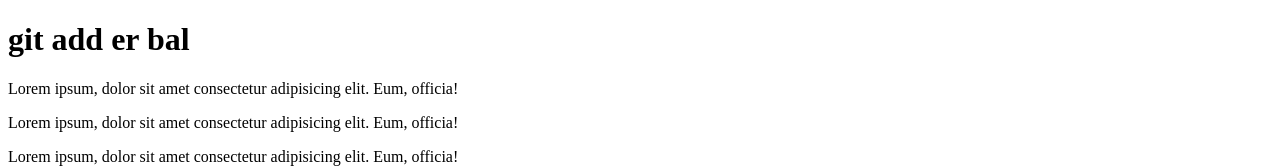
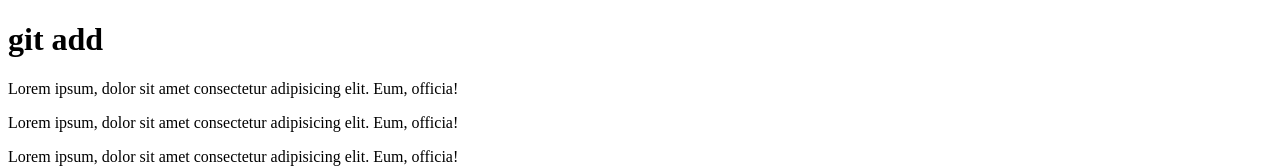
Before and after one commit to ptan01/module-01, a plain HTML site: page new name.html in a window 1280 px wide. Shown: the top 168 px of the page. Drawn offline with Linux system fonts and the light colour scheme.

Commit message:
new name

```diff
--- a/new name.html
+++ b/new name.html
@@ -7,7 +7,7 @@
     <title>Document</title>
 </head>
 <body>
-    <h1> git add er bal</h1>
+    <h1> git add </h1>
     <div>
         <p>Lorem ipsum, dolor sit amet consectetur adipisicing elit. Eum, officia!</p>
         <p>Lorem ipsum, dolor sit amet consectetur adipisicing elit. Eum, officia!</p>
```
